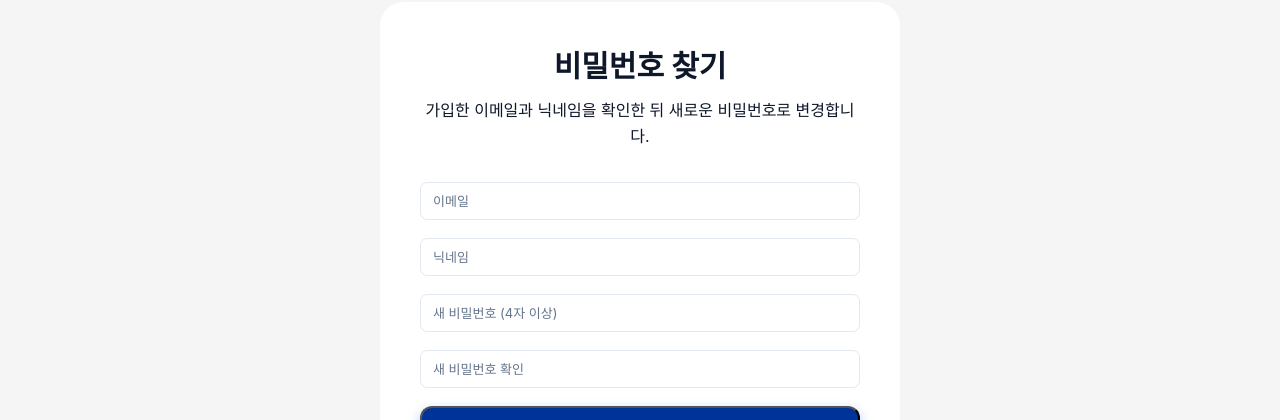
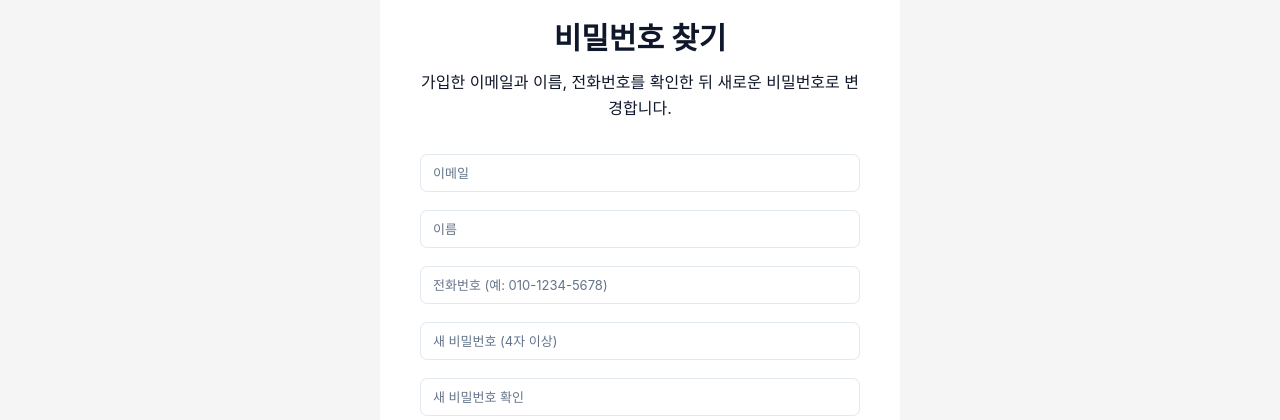
Before and after one commit to NexusOps-gamehouse/frontend, a React (Vite) app: page /find-password in a window 1280 px wide. Shown: the part 189-609 px from the top of the page. Built offline with nearby package versions, Linux system fonts and the light colour scheme; no server answers.

Commit message:
feat: 비밀번호 찾기 본인 확인을 닉네임에서 이름+전화번호로 변경

```diff
--- a/src/pages/PasswordFinderPage.jsx
+++ b/src/pages/PasswordFinderPage.jsx
@@ -7,14 +7,15 @@ export default function PasswordFinderPage() {
   const navigate = useNavigate();
 
   const [email, setEmail] = useState('');
-  const [nickname, setNickname] = useState('');
+  const [name, setName] = useState('');
+  const [phone, setPhone] = useState('');
   const [newPassword, setNewPassword] = useState('');
   const [passwordConfirm, setPasswordConfirm] = useState('');
   const [changed, setChanged] = useState(false);
   const [loading, setLoading] = useState(false);
 
   const resetPassword = async () => {
-    if (!email.trim() || !nickname.trim() || !newPassword || !passwordConfirm) {
+    if (!email.trim() || !name.trim() || !phone.trim() || !newPassword || !passwordConfirm) {
       alert('모든 항목을 입력해 주세요.');
       return;
     }
@@ -32,8 +33,10 @@ export default function PasswordFinderPage() {
     try {
       const { data } = await api.post('/users/reset-password', {
         email,
-        nickname,
+        name,
+        phone,
         newPassword,
+        newPasswordConfirm: passwordConfirm,
       });
 
       setChanged(true);
@@ -56,7 +59,7 @@ export default function PasswordFinderPage() {
         <h1>비밀번호 찾기</h1>
 
         <p className="auth-find-desc">
-          가입한 이메일과 닉네임을 확인한 뒤
+          가입한 이메일과 이름, 전화번호를 확인한 뒤
           새로운 비밀번호로 변경합니다.
         </p>
 
@@ -70,9 +73,17 @@ export default function PasswordFinderPage() {
 
         <input
           className="inp"
-          placeholder="닉네임"
-          value={nickname}
-          onChange={(e) => setNickname(e.target.value)}
+          placeholder="이름"
+          value={name}
+          onChange={(e) => setName(e.target.value)}
+        />
+
+        <input
+          className="inp"
+          type="tel"
+          placeholder="전화번호 (예: 010-1234-5678)"
+          value={phone}
+          onChange={(e) => setPhone(e.target.value)}
         />
 
         <input
```
